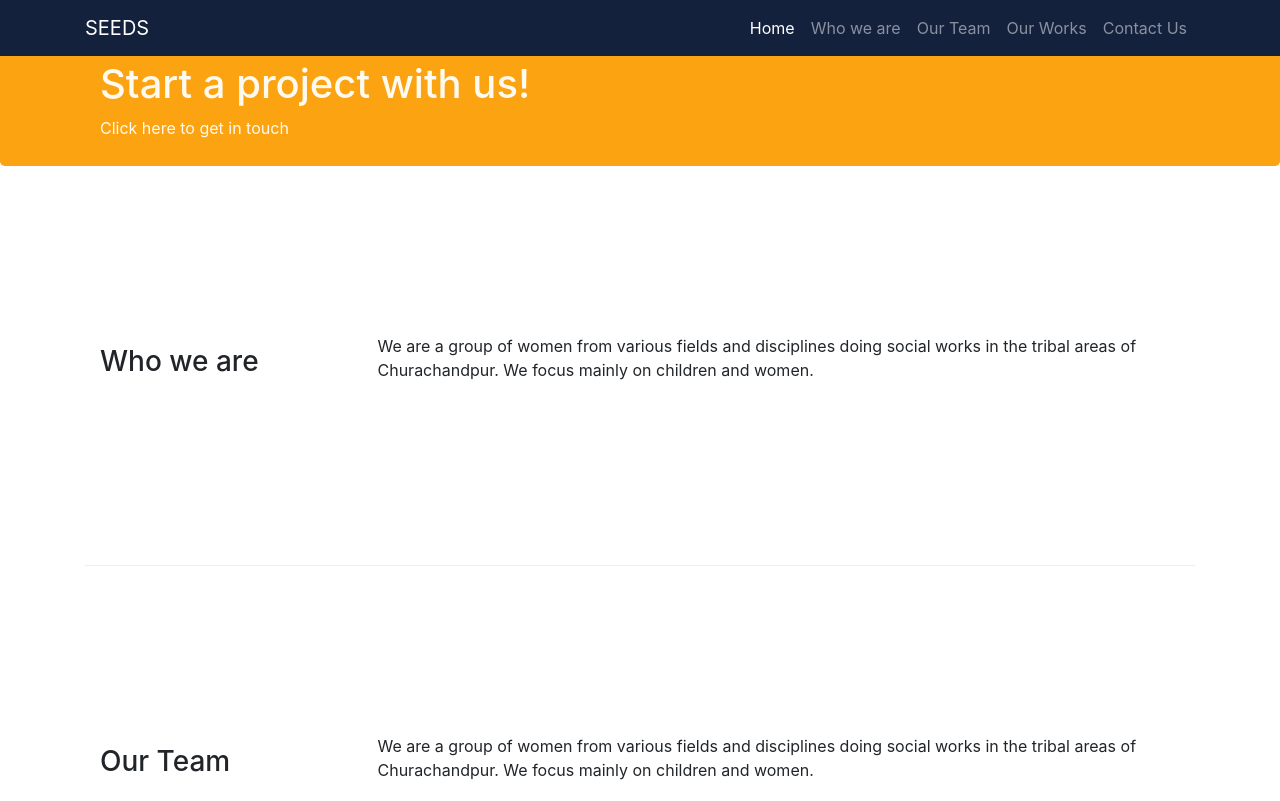
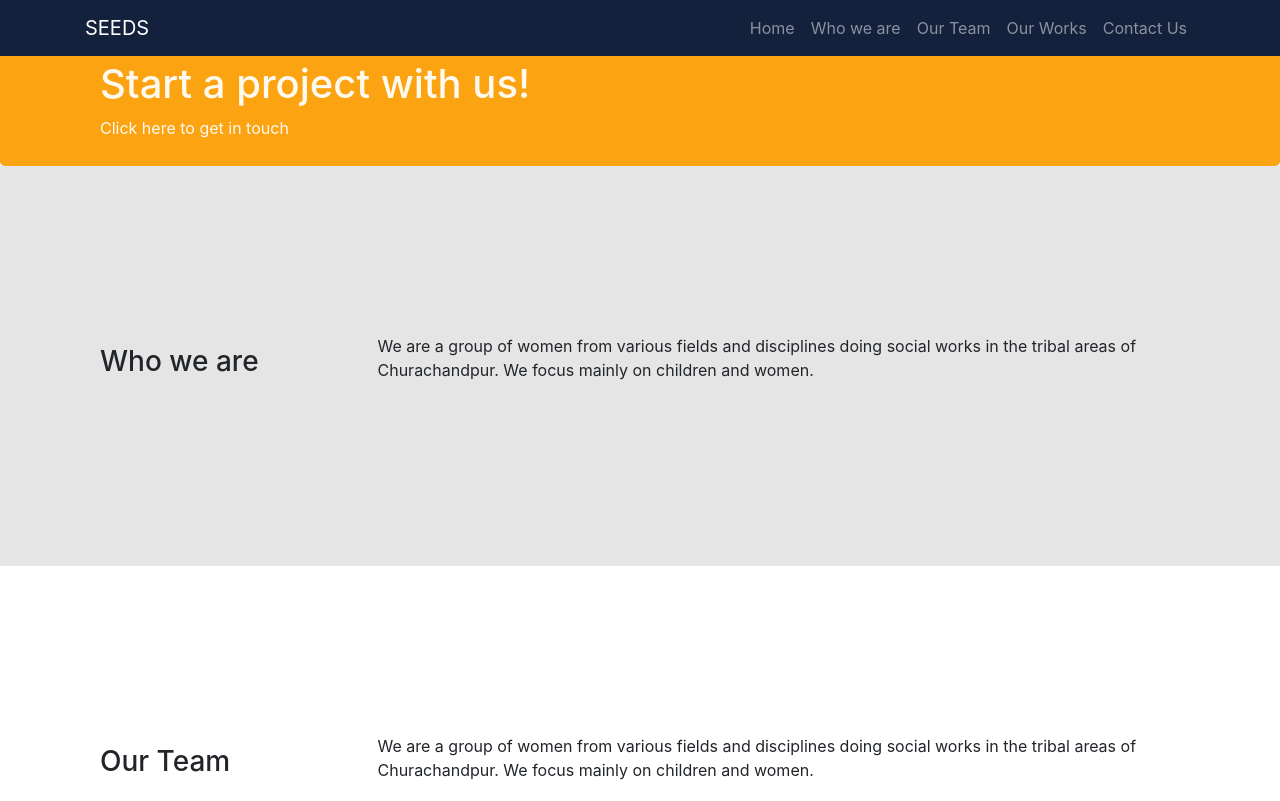
Before and after one commit to keimajohn/seeds, a website: page index.html in a window 1280 px wide. Shown: the top 801 px of the page. Drawn offline with nearby package versions, Linux system fonts and the light colour scheme.

Commit message:
Bootstrap-3 Few more adjustments

```diff
--- a/css/styles.css
+++ b/css/styles.css
@@ -10,7 +10,6 @@
 .row-content {
   margin: 0px auto;
   padding: 50px 0px 50px 0px;
-  border-bottom: 1px ridge;
   min-height: 400px;
 }
 
@@ -40,6 +39,10 @@
   color: #14213d;
 }
 
+.bg-grey {
+  background-color: #e5e5e5;
+}
+
 #social-foot {
   color: #ffffff;
 }
--- a/index.html
+++ b/index.html
@@ -23,7 +23,7 @@
         </button>
         <div class="collapse navbar-collapse" id="navbarResponsive">
           <ul class="navbar-nav ml-auto">
-            <li class="nav-item active"><a class="nav-link" href="#">Home</a></li>
+            <li class="nav-item"><a class="nav-link" href="#">Home</a></li>
             <li class="nav-item"><a class="nav-link" href="#about">Who we are</a></li>
             <li class="nav-item"><a class="nav-link" href="#team">Our Team</a></li>
             <li class="nav-item"><a class="nav-link" href="#works">Our Works</a></li>
@@ -49,7 +49,7 @@
     </header>
 
     <!-- WHO WE ARE -->
-    <section id="about">
+    <section id="about" class="bg-grey">
       <div class="container">
         <div class="row row-content align-items-center">
           <div class="col-12 col-sm-4 order-sm-first col-md-3">
@@ -80,7 +80,7 @@
       </section>
 
       <!-- Our Works -->
-      <section id="works">
+      <section id="works" class="bg-grey">
         <div class="container">
           <div class="row row-content align-items-center">
             <div class="col-12 col-sm-4 order-sm-first col-md-3">
@@ -92,7 +92,8 @@
               women.</p>
             </div>
           </div>
-      </div>
+        </div>
+    </section>
 
       <!-- Contact Us -->
       <section id="contact">
```
